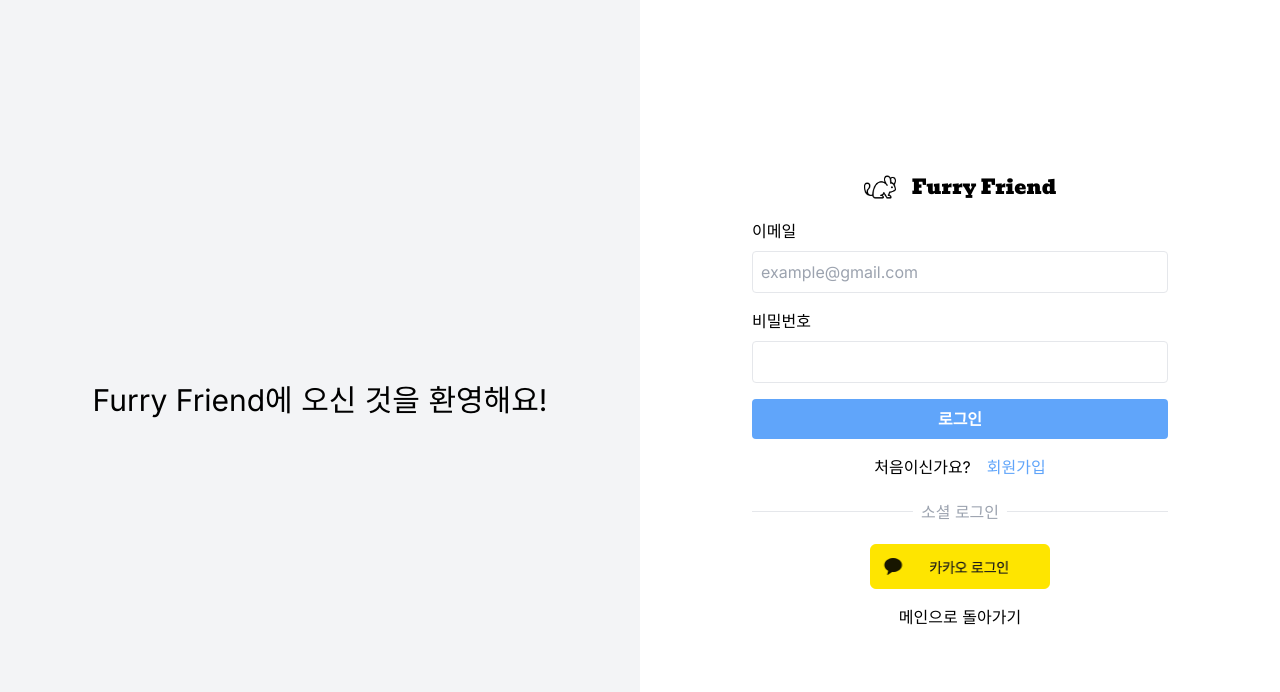
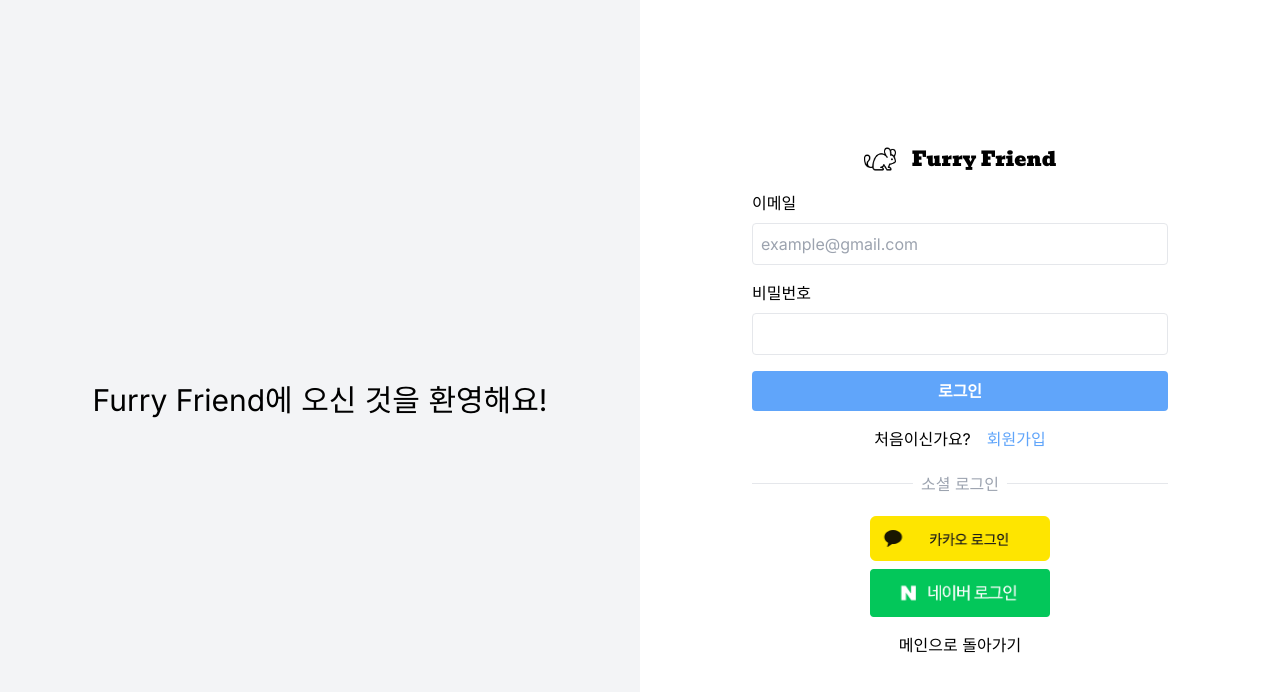
Before and after one commit to Team-Furry-Friend/furry-friend-frontend, a Next.js app: page /login in a window 1280 px wide. Shown: the top 692 px of the page. Built offline with nearby package versions, Linux system fonts and the light colour scheme; no server answers.

Commit message:
add naver login page

```diff
--- /dev/null
+++ b/src/app/(auth)/login/NaverLogin.tsx
@@ -0,0 +1,27 @@
+import Image from 'next/image';
+import Link from 'next/link';
+
+const NaverLogin = () => {
+  const client_id = 'a9fba49d1993fd773a9dc3bcaf08805c';
+  const state = '';
+
+  const redirect_url =
+    process.env.NODE_ENV === 'production'
+      ? 'https://furry-friend-kappa.vercel.app/oauth2/naver'
+      : 'http://localhost:3000/oauth2/naver';
+
+  const url = `https://nid.naver.com/oauth2.0/authorize?response_type=code&client_id=${client_id}&state=${state}&redirect_uri=${redirect_url}`;
+
+  return (
+    <Link href={url}>
+      <Image
+        src={'/icons/naver_login.png'}
+        alt={'naver login'}
+        width={180}
+        height={60}
+      />
+    </Link>
+  );
+};
+
+export default NaverLogin;
--- a/src/app/(auth)/login/page.tsx
+++ b/src/app/(auth)/login/page.tsx
@@ -2,6 +2,7 @@ import { Metadata } from 'next';
 import LoginForm from '@/app/(auth)/login/LoginForm';
 import Link from 'next/link';
 import KakaoLogin from '@/app/(auth)/login/KakaoLogin';
+import NaverLogin from '@/app/(auth)/login/NaverLogin';
 
 export const metadata: Metadata = {
   title: 'Login',
@@ -25,8 +26,9 @@ const Page = () => {
         </p>
       </div>
 
-      <div className='flex justify-center'>
+      <div className='flex flex-col gap-2 items-center justify-center'>
         <KakaoLogin />
+        <NaverLogin />
       </div>
     </>
   );
```
Also changed, not shown: public/icons/naver_login.png (added).
